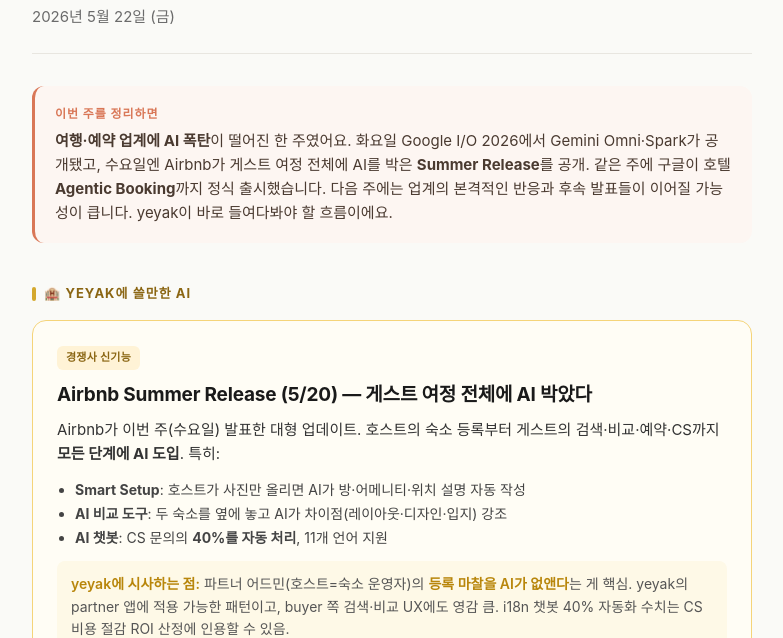
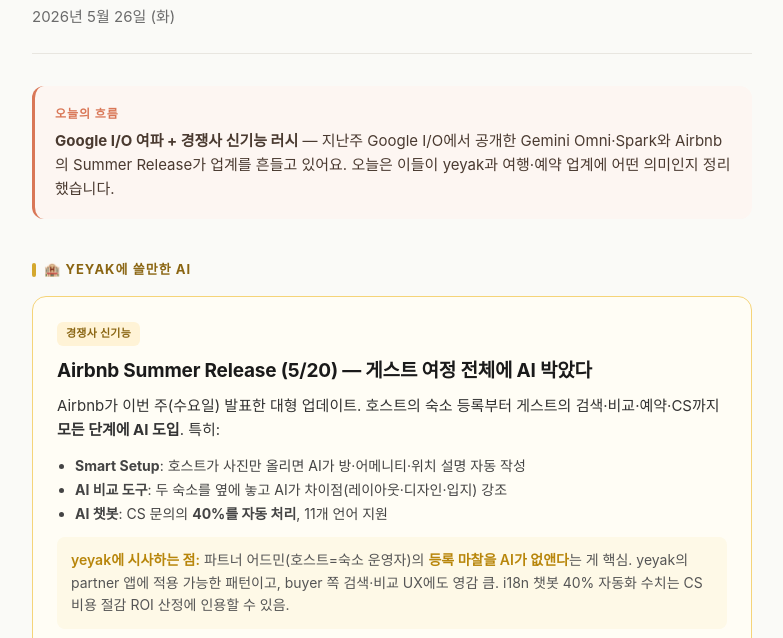
Before and after one commit to dasolkim-git/ai-daily, a plain HTML site: page index.html in a window 1280 px wide. Shown: the part 131-769 px from the top of the page, without its empty margins (248-1031 px from the left). Drawn offline with Linux system fonts and the light colour scheme.

Commit message:
Update: AI Daily 2026-05-26 (화)

```diff
--- a/index.html
+++ b/index.html
@@ -3,7 +3,7 @@
 <head>
 <meta charset="UTF-8">
 <meta name="viewport" content="width=device-width, initial-scale=1.0">
-<title>AI 데일리 · 2026-05-22</title>
+<title>AI 데일리 · 2026-05-26</title>
 <style>
   :root {
     --bg: #fafaf7;
@@ -179,12 +179,12 @@
   <header>
     <div class="brand">AI Daily for PO</div>
     <h1>오늘의 AI, 5분 안에</h1>
-    <div class="date">2026년 5월 22일 (금)</div>
+    <div class="date">2026년 5월 26일 (화)</div>
   </header>
 
   <div class="intro">
-    <span class="intro-label">이번 주를 정리하면</span>
-    <strong>여행·예약 업계에 AI 폭탄</strong>이 떨어진 한 주였어요. 화요일 Google I/O 2026에서 Gemini Omni·Spark가 공개됐고, 수요일엔 Airbnb가 게스트 여정 전체에 AI를 박은 <strong>Summer Release</strong>를 공개. 같은 주에 구글이 호텔 <strong>Agentic Booking</strong>까지 정식 출시했습니다. 다음 주에는 업계의 본격적인 반응과 후속 발표들이 이어질 가능성이 큽니다. yeyak이 바로 들여다봐야 할 흐름이에요.
+    <span class="intro-label">오늘의 흐름</span>
+    <strong>Google I/O 여파 + 경쟁사 신기능 러시</strong> — 지난주 Google I/O에서 공개한 Gemini Omni·Spark와 Airbnb의 Summer Release가 업계를 흔들고 있어요. 오늘은 이들이 yeyak과 여행·예약 업계에 어떤 의미인지 정리했습니다.
   </div>
 
   <!-- yeyak 전용 카테고리 -->
```
